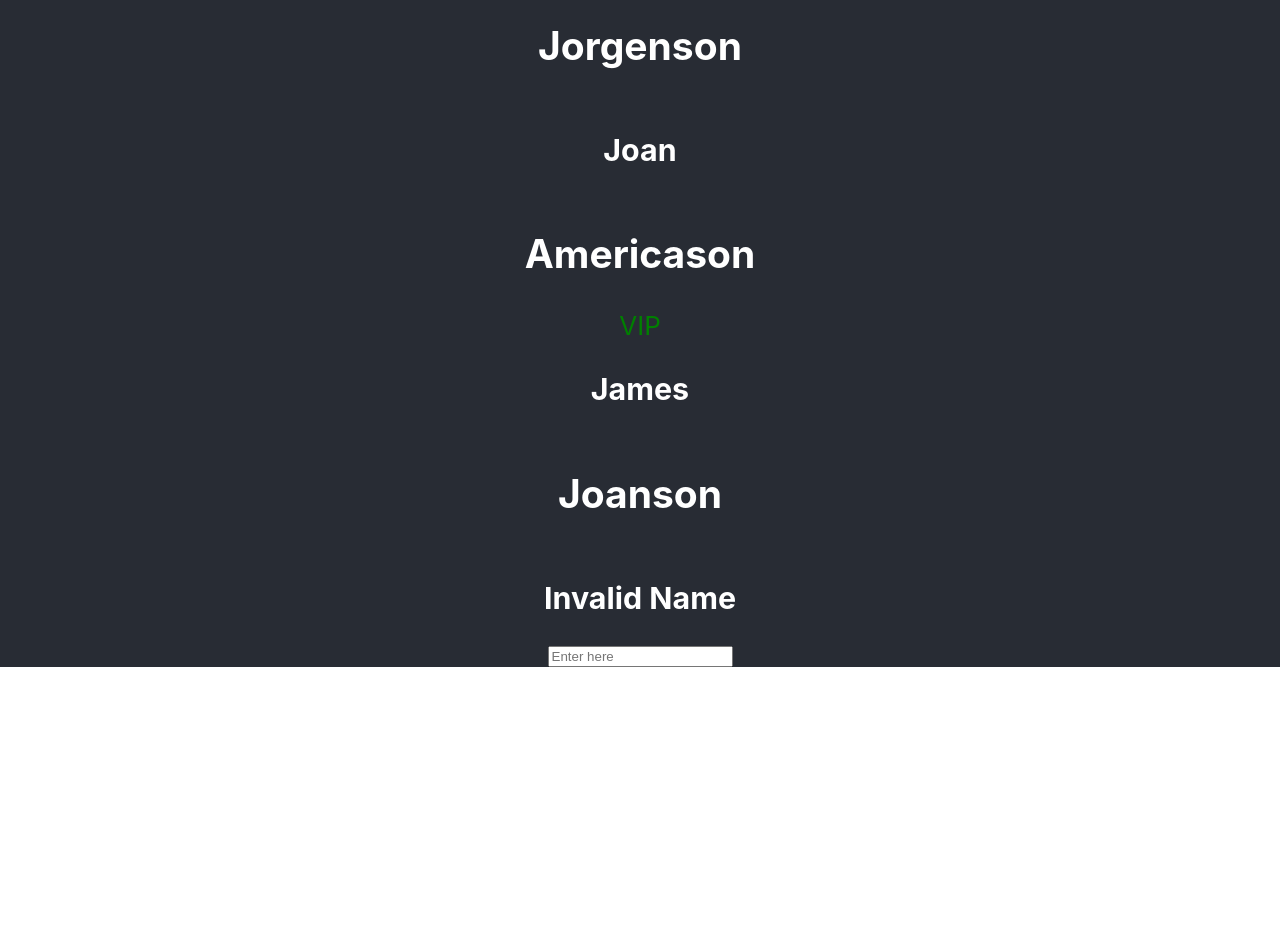
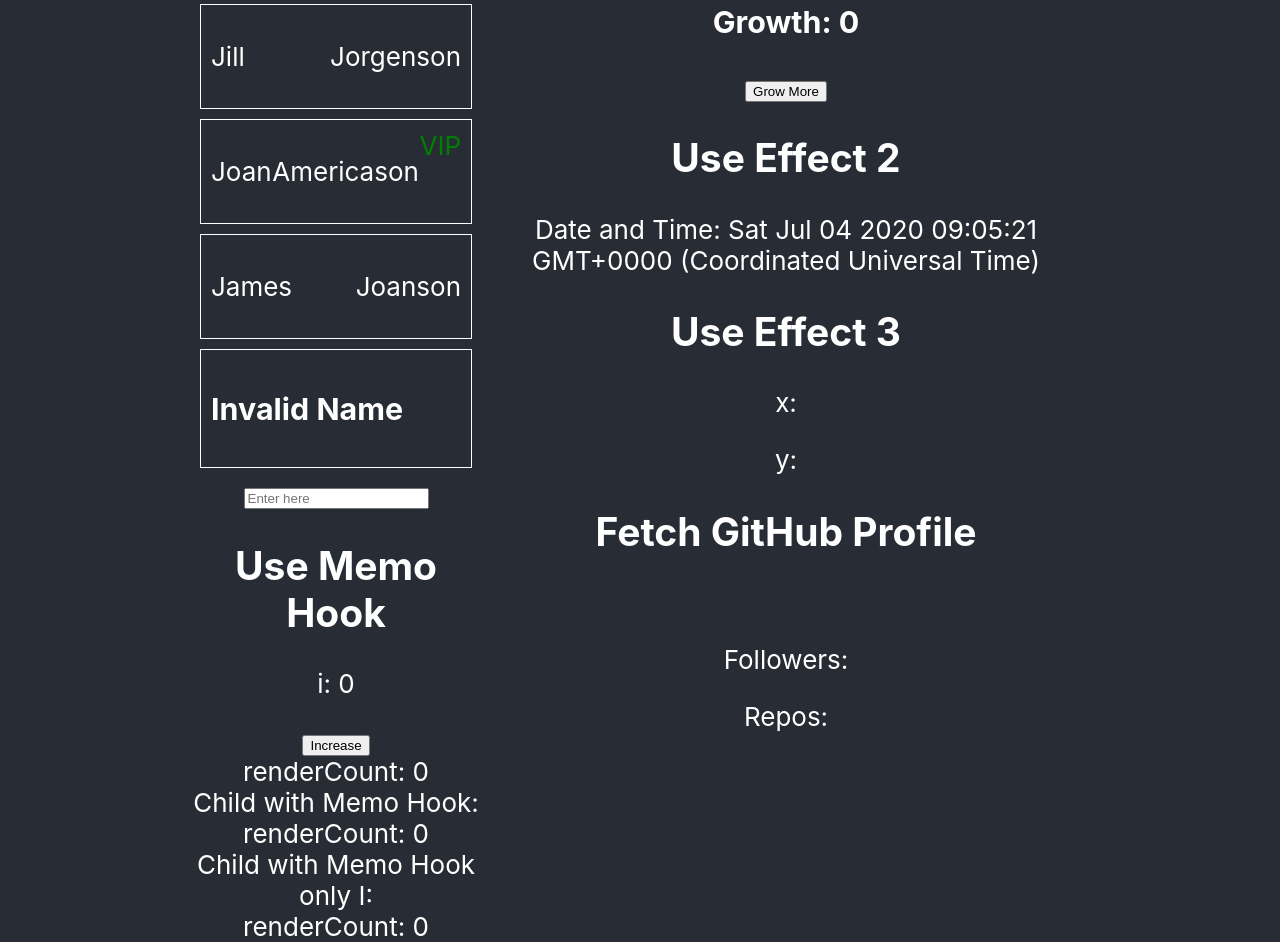
Before and after one commit to Kason7/complete-react-hooks-course, a React (Create React App) app in the folder client/: page / in a window 1280 px wide. Shown: the part 240-1182 px from the top of the page. Before the commit the page ends 907 px from the top, so only its background shows below. Built offline with nearby package versions, Linux system fonts and the light colour scheme; no server answers.

Commit message:
Section 4: Lesson 32. useMemo Hook

```diff
--- a/client/src/App.js
+++ b/client/src/App.js
@@ -1,21 +1,51 @@
 import React from 'react';
-import logo from './logo.svg';
 import './App.scss';
 
 // Import components
 import NameTag from './components/nameTag';
 import Input from './components/Input';
+import Lifecycle from './components/Lifecycle';
+import Timer from './components/Timer';
+import FetchGithub from './components/FetchGithub';
+import MemoExample from './components/MemoExample';
+
+// Data
+const nameTagData = [
+  { firstname: 'Jill', lastname: 'Jorgenson' },
+  { firstname: 'Joan', lastname: 'Americason' },
+  { firstname: 'James', lastname: 'Joanson' },
+  { firstname: '', lastname: '' },
+];
 
 function App() {
+  // Map function for name tags
+  const NameTags = () =>
+    nameTagData.map((nameTag, index) => {
+      return (
+        <div className='name-tag-container' key={index}>
+          <NameTag firstname={nameTag.firstname} lastname={nameTag.lastname} />
+        </div>
+      );
+    });
+
+  // Component body
   return (
     <div className='App'>
       <header className='App-header'>
-        <h1>Name List</h1>
-        <NameTag firstname='Jill' lastname='Jorgenson' />
-        <NameTag firstname='Joan' lastname='Americason' />
-        <NameTag firstname='James' lastname='Joanson' />
-        <NameTag />
-        <Input placeholder='Enter here' type='text' />
+        <h1>Course Resources</h1>
+        <div className='course-resource-container'>
+          <div>
+            <h2>Name List</h2>
+            {NameTags()}
+            <Input placeholder='Enter here' type='text' />
+            <MemoExample />
+          </div>
+          <div>
+            <Lifecycle />
+            <Timer />
+            <FetchGithub />
+          </div>
+        </div>
       </header>
     </div>
   );
--- a/client/src/App.scss
+++ b/client/src/App.scss
@@ -38,3 +38,20 @@ $color: #282c34;
     transform: rotate(360deg);
   }
 }
+
+.name-tag-container {
+  display: flex;
+  flex-direction: row;
+  width: 250px;
+  justify-content: space-between;
+  padding: 10px;
+  margin: 10px;
+  border: 1px solid white;
+}
+
+.course-resource-container {
+  display: flex;
+  flex-direction: row;
+  width: 900px;
+  justify-content: space-between;
+}
--- /dev/null
+++ b/client/src/components/FetchGithub.js
@@ -0,0 +1,37 @@
+import React, { useState, useEffect } from 'react';
+
+const initProfile = {
+  followers: null,
+  publicRepos: null,
+  avatar: null,
+};
+
+export const FetchGithub = () => {
+  const [profile, setProfile] = useState(initProfile);
+
+  const getProfile = async () => {
+    const res = await fetch('https://api.github.com/users/Kason7');
+    const json = await res.json();
+
+    setProfile({
+      followers: json.followers,
+      publicRepos: json.public_repos,
+      avatar: json.avatar_url,
+    });
+  };
+
+  useEffect(() => {
+    getProfile();
+  }, []);
+
+  return (
+    <div>
+      <h2>Fetch GitHub Profile</h2>
+      <img style={{ borderRadius: '50%' }} src={profile.avatar} alt=''></img>
+      <p>Followers: {profile.followers} </p>
+      <p>Repos: {profile.publicRepos} </p>
+    </div>
+  );
+};
+
+export default FetchGithub;
--- /dev/null
+++ b/client/src/components/Lifecycle.js
@@ -0,0 +1,59 @@
+import React, { useState, useEffect } from 'react';
+
+// Init params
+let born = false;
+
+export const Lifecycle = () => {
+  const [growth, setGrowth] = useState(0);
+  const [heaven, setHeaven] = useState(false);
+
+  // States
+  const growMore = () => {
+    setGrowth(growth + 1);
+  };
+
+  // useEffect on heaven state only (this need to be highest in the file, otherwise condtions wont behave correctly)
+  useEffect(() => {
+    if (born) {
+      document.title = 'Now in heaven';
+    }
+  }, [heaven]);
+
+  // useEffect on lifecycle "birth"
+  useEffect(() => {
+    console.log('Lifecycle birth');
+  }, []);
+
+  // useEffect on lifecycle "birth and life"
+  useEffect(() => {
+    console.log('Lifecycle birth and life');
+  });
+
+  // useEffect on lifecycle "life"
+  useEffect(() => {
+    if (born) {
+      console.log('Lifecycle life');
+    } else {
+      born = true;
+    }
+    // useEffect on lifecycle "death"
+    if (growth > 10) {
+      console.log('Lifecycle death');
+      setHeaven(true);
+    }
+    // Cleanup function
+    return function cleanup() {
+      console.log('Cleanup');
+    };
+  });
+
+  return (
+    <div>
+      <h2>Use Effect</h2>
+      <h3>Growth: {growth}</h3>
+      <button onClick={growMore}>Grow More</button>
+    </div>
+  );
+};
+
+export default Lifecycle;
--- /dev/null
+++ b/client/src/components/MemoExample.js
@@ -0,0 +1,32 @@
+import React, { useState, useMemo } from 'react';
+
+// Import components
+import MemoExampleChild from './MemoExampleChild';
+
+export const MemoExample = () => {
+  const [i, setI] = useState(0);
+
+  const incrementHandler = () => {
+    setI(i + 1);
+  };
+
+  const memoChild = useMemo(() => {
+    return <MemoExampleChild />;
+  }, []);
+  const memoChildonlyI = useMemo(() => {
+    return <MemoExampleChild />;
+  }, [i]);
+
+  return (
+    <div>
+      <h2>Use Memo Hook</h2>
+      <p>i: {i} </p>
+      <button onClick={incrementHandler}>Increase</button>
+      <MemoExampleChild />
+      <div>Child with Memo Hook: {memoChild}</div>
+      <div>Child with Memo Hook only I: {memoChildonlyI}</div>
+    </div>
+  );
+};
+
+export default MemoExample;
--- /dev/null
+++ b/client/src/components/MemoExampleChild.js
@@ -0,0 +1,13 @@
+import React, { useEffect } from 'react';
+
+let renderCount = 0;
+
+export const MemoExampleChild = () => {
+  useEffect(() => {
+    renderCount++;
+  });
+
+  return <div>renderCount: {renderCount}</div>;
+};
+
+export default MemoExampleChild;
--- /dev/null
+++ b/client/src/components/Timer.js
@@ -0,0 +1,48 @@
+import React, { useState, useEffect } from 'react';
+
+const initXY = {
+  x: null,
+  y: null,
+};
+
+export const Timer = () => {
+  const [time, setTime] = useState(Date);
+  const [xy, setXY] = useState(initXY);
+
+  useEffect(() => {
+    let handle = setInterval(() => {
+      setTime(Date);
+    }, 1000);
+
+    // The return is used to end the lifecycle of the function/component
+    return () => {
+      clearInterval(handle);
+    };
+  });
+
+  const mouseMoveHandle = (event) => {
+    setXY({
+      x: event.clientX,
+      y: event.clientY,
+    });
+  };
+
+  useEffect(() => {
+    window.addEventListener('mousemove', mouseMoveHandle);
+    return () => {
+      window.removeEventListener('mousemove', mouseMoveHandle);
+    };
+  });
+
+  return (
+    <div>
+      <h2>Use Effect 2</h2>
+      <p>Date and Time: {time}</p>
+      <h2>Use Effect 3</h2>
+      <p>x: {xy.x}</p>
+      <p>y: {xy.y}</p>
+    </div>
+  );
+};
+
+export default Timer;
--- a/client/src/components/nameTag.js
+++ b/client/src/components/nameTag.js
@@ -11,8 +11,8 @@ export const nameTag = (props) => {
 
   return (
     <>
-      <h3>{props.firstname}</h3>
-      <h2>{props.lastname}</h2>
+      <p>{props.firstname}</p>
+      <p>{props.lastname}</p>
       {props.firstname === 'Joan' && <div style={{ color: 'green' }}>VIP</div>}
     </>
   );
```
